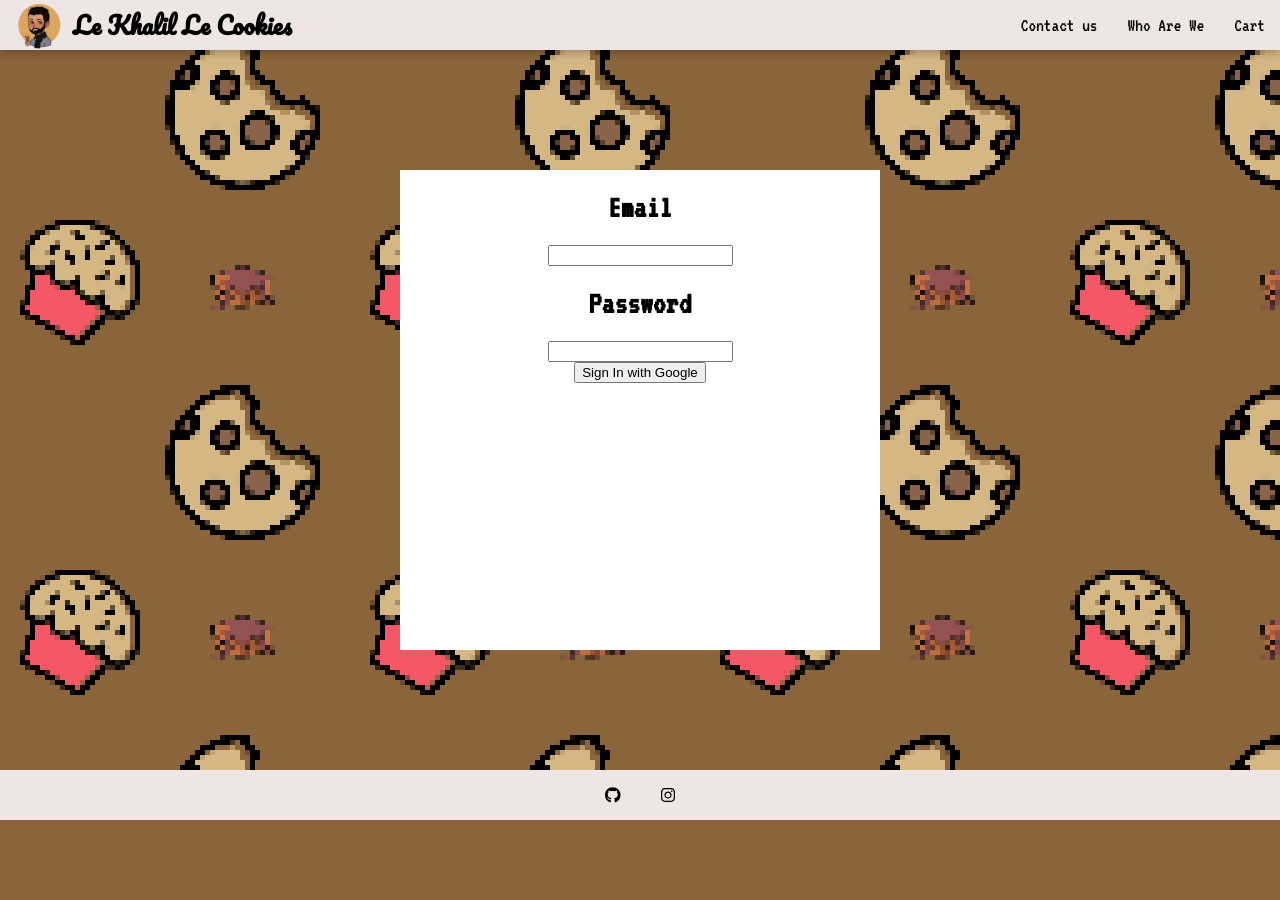
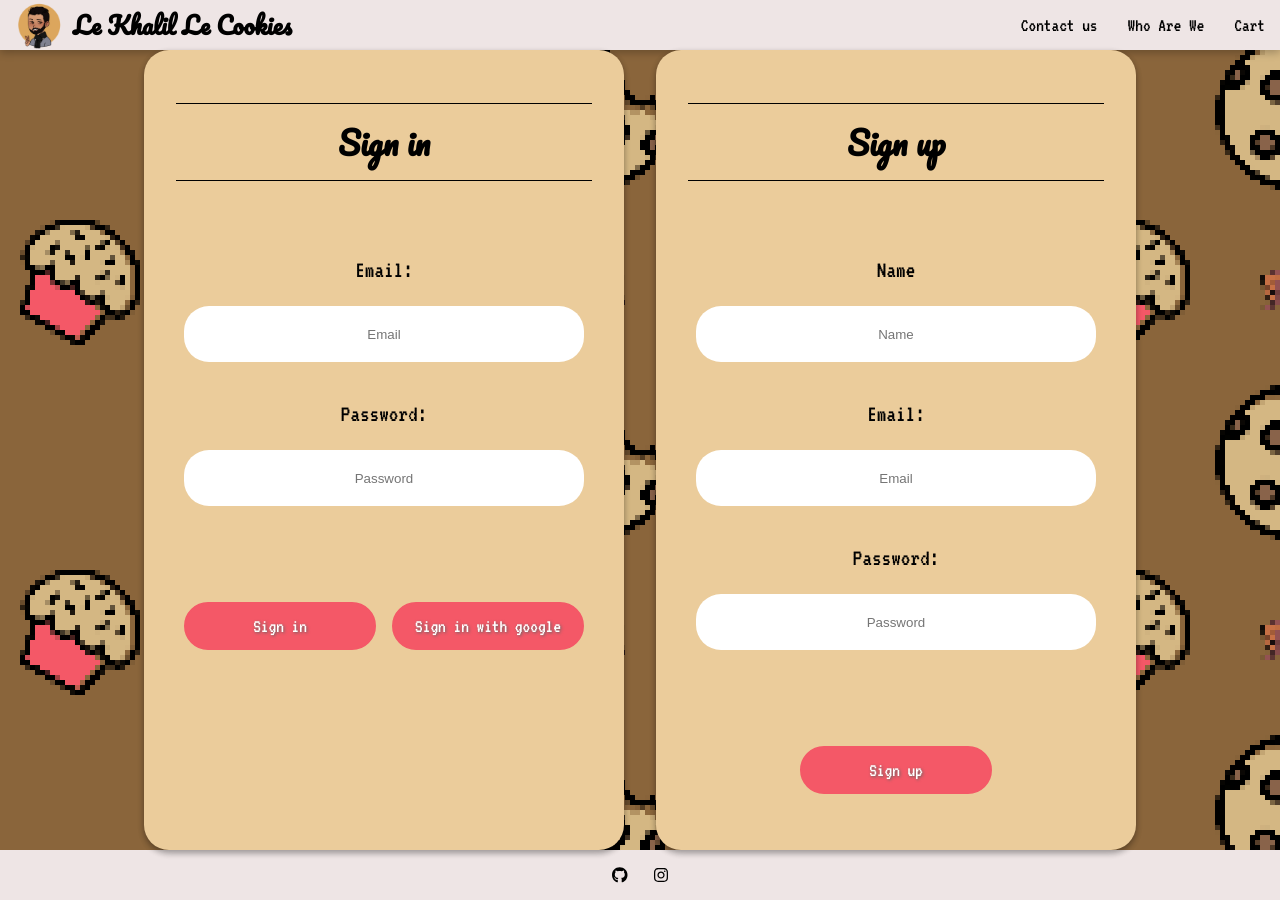
Before and after one commit to So8oS/le_khalil_le_cookies-V2, a React (Create React App) app: page /Signinpage in a window 1280 px wide. Before the commit the page ends 820 px from the top, so only its background shows below. Built offline with nearby package versions, Linux system fonts and the light colour scheme.

Commit message:
sign in done

```diff
--- a/src/componants/footer/footer.css
+++ b/src/componants/footer/footer.css
@@ -1,23 +1,16 @@
 .footer-container {
   background: #eee5e5;
   height: 50px;
-  width: 100%;
   display: flex;
   justify-content: center;
   align-items: center;
-  position: relative;
-  bottom:0;
-  left: 0;
+ }
 
-
-  }
-  .icon1{
-    padding-right: 20px;
-    color: black;
-  }
-
-  .icon2{
-    padding-left: 20px;
-    color: black;
-
-  }
+.icons{
+  width: 3.5rem;
+  display: flex;
+  justify-content: space-between;
+}
+.icon{
+  color: black;
+}
--- a/src/componants/footer/footer.jsx
+++ b/src/componants/footer/footer.jsx
@@ -11,11 +11,11 @@ export const Footer = () => {
       <div className="icons">
 
         <a href="https://github.com/So8oS/le_khalil_le_cookies-V2" target="_blank">
-          <FontAwesomeIcon icon={faGithub} className="icon1" />
+          <FontAwesomeIcon icon={faGithub} className="icon" />
         </a>
 
         <a href="https://www.instagram.com/cookiemonster.ist/" target="_blank">
-          <FontAwesomeIcon icon={faInstagram} className="icon2" href="https://www.instagram.com/cookiemonster.ist/" />
+          <FontAwesomeIcon icon={faInstagram} className="icon" href="https://www.instagram.com/cookiemonster.ist/" />
         </a>
 
 
--- a/src/componants/signin/signin.css
+++ /dev/null
@@ -1,5 +0,0 @@
-.Signin-container{
-    background-color: White;
-    height: 30rem;
-    width: 30rem;
-}
--- a/src/componants/signin/signin.jsx
+++ b/src/componants/signin/signin.jsx
@@ -1,30 +1,92 @@
-import React from 'react'
-import "./signin.css"
-import { signInWithGooglePopup } from '../../firebase'
-import { createUserDocumentFromAuth } from '../../firebase'
+import React,{useState} from 'react'
+import signin  from "./signin.module.css"
+import {
+    signInWithGooglePopup,
+    createUserDocumentFromAuth,
+    signInAuthUserWithEmailAndPassword
+} from '../../firebase'
+
+
+
+const defaultFormFields ={
+
+    email:'',
+    password:''
+  }
 
 export const Signin = () => {
+    const [formFields, setFormFields] = useState(defaultFormFields);
+    const { email, password } = formFields;
+
+    const resetFormFields = () => {
+      setFormFields(defaultFormFields);
+    };
+
     const signInWithGoogle = async () => {
       const { user } = await signInWithGooglePopup();
       await createUserDocumentFromAuth(user);
     };
 
+    const handleSubmit = async (event) => {
+      event.preventDefault();
+
+      try {
+        const response = await signInAuthUserWithEmailAndPassword(
+          email,
+          password
+        );
+        console.log(response);
+        resetFormFields();
+      } catch (error) {
+        switch (error.code) {
+          case 'auth/wrong-password':
+            alert('incorrect password for email');
+            break;
+          case 'auth/user-not-found':
+            alert('no user associated with this email');
+            break;
+          default:
+            console.log(error);
+        }
+      }
+    };
+
+    const handleChange = (event) => {
+      const { name, value } = event.target;
+
+      setFormFields({ ...formFields, [name]: value });
+    };
 
 
   return (
-    <div className='Signin-container'>
-        <form action="submit"></form>
-        <div>
-            <h1>Email</h1>
-            <input type="email" />
+
+    <div className={signin.container}>
+
+        <div className={signin.title_container} >
+            <h1  className={signin.title} >Sign in</h1></div>
+
+        <form onSubmit={handleSubmit}className={signin.form}  >
+
+            <div className={signin.form_info}>
+
+                <div className={signin.form_input}>
+                    <p className={signin.p}>Email:</p>
+                    <input onChange={handleChange} className={signin.input} type="email" name="email" value={email} placeholder='Email' required />
                 </div>
 
-        <div>
-            <h1>Password</h1>
-            <input type="email" />
+                <div className={signin.form_input}>
+                    <p className={signin.p}>Password:</p>
+                    <input onChange={handleChange} className={signin.input} type="password" name="password" value={password} placeholder='Password' required />
+                </div>
             </div>
 
-        <button onClick={signInWithGoogle} >Sign In with Google</button>
+            <div className={signin.buttons}>
+                <button type='submit' className={signin.button} >Sign in </button>
+                <button type='button' className={signin.button} onClick={signInWithGoogle} >Sign in with google</button>
+            </div>
+
+        </form>
+
     </div>
   )
 }
--- /dev/null
+++ b/src/componants/signin/signin.module.css
@@ -0,0 +1,81 @@
+.container{
+    background-color: #ebcc9b;
+    border-radius: 25px;
+    padding: 2rem;
+    width: 30rem;
+    height: 50rem;
+    box-shadow: rgba(0, 0, 0, 0.16) 0px 3px 6px, rgba(0, 0, 0, 0.23) 0px 3px 6px;
+
+}
+.title_container{
+
+}
+
+.title{
+    font-family: 'Pacifico', cursive;
+    border-top: solid black 1px;
+    border-bottom: solid black 1px;
+    padding-bottom: 0.6rem;
+    padding-top: 0.6rem;
+}
+
+
+.form{
+padding-top: 2rem;
+display: flex;
+flex-direction: column;
+justify-content: center;
+align-items: center;
+}
+.form_info{
+    display: flex;
+    flex-direction: column;
+    justify-content: center;
+    padding-bottom: 5rem;
+
+}
+.form_input{
+
+    display: flex;
+    flex-direction: column;
+    padding-bottom: 1rem;
+
+}
+
+.input {
+    height: 3.5rem;
+    border-radius: 25px;
+    border: none;
+    text-align: center;
+    width: 25rem;
+
+}
+
+.p{
+    font-size: 1.5rem;
+}
+
+.buttons{
+ display: flex;
+ justify-content: space-between;
+ width: 25rem;
+ /* margin-top: 128px; */
+}
+
+.button{
+    border-radius: 25px;
+    text-shadow: 1px 1px 3px #666666;
+    font-family: "VT323", monospace;
+    color: #ffffff;
+    font-size: 1.2rem;
+    text-decoration: none;
+    cursor: pointer;
+    /* Option 1 */
+    background: #f45867;
+    border: solid #f45867 2px;
+    text-align: center;
+    align-items: center;
+    height: 3rem;
+    width: 12rem;
+
+}
--- /dev/null
+++ b/src/componants/signup/signup.jsx
@@ -0,0 +1,75 @@
+import React from 'react'
+import signup  from "./signup.module.css"
+import { useState } from 'react'
+import { createAuthUserWithEmailAndPassword,createUserDocumentFromAuth } from '../../firebase'
+
+const defaultFormFields ={
+  displayName: '',
+  email:'',
+  password:''
+}
+
+
+export const Signup = () => {
+
+  const [formFirelds , setFormFields] = useState(defaultFormFields);
+  const  {displayName,email,password} = formFirelds;
+
+  const handleChange =(event) => {
+    const {name , value} = event.target;
+    setFormFields({...formFirelds,[name]: value})
+  }
+  const resetFormFields = () =>{
+    setFormFields(defaultFormFields)
+  }
+
+  const handleSubmit = async (event) =>{
+    event.preventDefault();
+
+    try{
+      const {user} = await createAuthUserWithEmailAndPassword(email,password);
+      await createUserDocumentFromAuth(user,{displayName})
+      resetFormFields();
+    }
+    catch(error) {
+      alert(error.code)
+    }
+  }
+
+
+
+  return (
+        <div className={signup.container}>
+          <div className={signup.title_container} >
+              <h1  className={signup.title} >Sign up</h1></div>
+
+          <form className={signup.form} onSubmit={handleSubmit} >
+
+              <div className={signup.form_info}>
+                <div className={signup.form_input}>
+                  <p className={signup.p}>Name</p>
+                  <input className={signup.input} onChange={handleChange} type="text" name="displayName" value={displayName} placeholder='Name' required />
+                </div>
+
+
+                <div className={signup.form_input}>
+                  <p className={signup.p}>Email:</p>
+                  <input className={signup.input} onChange={handleChange}  type="email" name="email" value={email} placeholder='Email' required />
+                </div>
+
+                <div className={signup.form_input}>
+                  <p className={signup.p}>Password:</p>
+                  <input className={signup.input} onChange={handleChange} type="password" name="password" value={password}  placeholder='Password' required />
+                </div>
+              </div>
+
+              <div className={signup.buttons}>
+                <button className={signup.button} >Sign up</button>
+              </div>
+
+          </form>
+
+      </div>
+
+  )
+}
--- /dev/null
+++ b/src/componants/signup/signup.module.css
@@ -0,0 +1,80 @@
+.container{
+    background-color: #ebcc9b;
+    border-radius: 25px;
+    padding: 2rem;
+    width: 30rem;
+    height: 50rem;
+    box-shadow: rgba(0, 0, 0, 0.16) 0px 3px 6px, rgba(0, 0, 0, 0.23) 0px 3px 6px;
+
+}
+.title_container{
+
+}
+
+.title{
+    font-family: 'Pacifico', cursive;
+    border-top: solid black 1px;
+    border-bottom: solid black 1px;
+    padding-bottom: 0.6rem;
+    padding-top: 0.6rem;
+}
+
+
+.form{
+padding-top: 2rem;
+display: flex;
+flex-direction: column;
+justify-content: center;
+align-items: center;
+}
+.form_info{
+    display: flex;
+    flex-direction: column;
+    justify-content: center;
+    padding-bottom: 5rem;
+
+}
+.form_input{
+
+    display: flex;
+    flex-direction: column;
+    padding-bottom: 1rem;
+
+}
+
+.input {
+    height: 3.5rem;
+    border-radius: 25px;
+    border: none;
+    text-align: center;
+    width: 25rem;
+
+}
+
+.p{
+    font-size: 1.5rem;
+}
+
+.buttons{
+ display: flex;
+ justify-content: center;
+ width: 25rem;
+}
+
+.button{
+    border-radius: 25px;
+    text-shadow: 1px 1px 3px #666666;
+    font-family: "VT323", monospace;
+    color: #ffffff;
+    font-size: 1.2rem;
+    text-decoration: none;
+    cursor: pointer;
+    /* Option 1 */
+    background: #f45867;
+    border: solid #f45867 2px;
+    text-align: center;
+    align-items: center;
+    height: 3rem;
+    width: 12rem;
+
+}
--- a/src/firebase.js
+++ b/src/firebase.js
@@ -22,11 +22,10 @@ export const signInWithGooglePopup = () => signInWithPopup(auth, googleProvider)
 
 export const db = getFirestore();
 
-export const createUserDocumentFromAuth = async (userAuth) => {
+export const createUserDocumentFromAuth = async (userAuth, additionalInfo) => {
+  if (!userAuth) return;
   const userDocRef = doc(db, "users", userAuth.uid);
-  console.log("🚀 ~ file: firebase.js ~ line 27 ~ createUserDocumentFromAuth ~ userDocRef", userDocRef);
   const userSnapshot = getDoc(userDocRef);
-  console.log("🚀 ~ file: firebase.js ~ line 29 ~ createUserDocumentFromAuth ~ userSnapshot", userSnapshot);
 
   if (!userSnapshot.exists) {
     const { displayName, email } = userAuth;
@@ -36,6 +35,7 @@ export const createUserDocumentFromAuth = async (userAuth) => {
         displayName,
         email,
         createdAt,
+        ...additionalInfo,
       });
     } catch (error) {
       console.log("🚀 ~ file: firebase.js ~ line 41 ~ createUserDocumentFromAuth ~ error", error);
@@ -43,3 +43,14 @@ export const createUserDocumentFromAuth = async (userAuth) => {
   }
   return userDocRef;
 };
+
+export const createAuthUserWithEmailAndPassword = async (email, password) => {
+  if (!email || !password) return;
+  return await createUserWithEmailAndPassword(auth, email, password);
+};
+
+export const signInAuthUserWithEmailAndPassword = async (email, password) => {
+  if (!email || !password) return;
+
+  return await signInWithEmailAndPassword(auth, email, password);
+};
--- a/src/pages/signinpage/signinpage.css
+++ b/src/pages/signinpage/signinpage.css
@@ -6,3 +6,10 @@ flex-direction: column;
 align-content: center;
 min-height: 90vh;
 }
+
+.forms{
+width: 62rem;
+display: flex;
+flex-wrap: wrap;
+justify-content: space-between;
+}
--- a/src/pages/signinpage/signinpage.jsx
+++ b/src/pages/signinpage/signinpage.jsx
@@ -1,11 +1,15 @@
 import React from 'react'
 import { Signin } from '../../componants/signin/signin'
+import { Signup } from '../../componants/signup/signup'
 import './signinpage.css'
 
 export const Signinpage = () => {
   return (
     <div className='signinpage' >
+      <div className='forms' >
         <Signin/>
+        <Signup/>
+      </div>
     </div>
   )
 }
```
Lines whose indentation alone changed are shown as unchanged.
